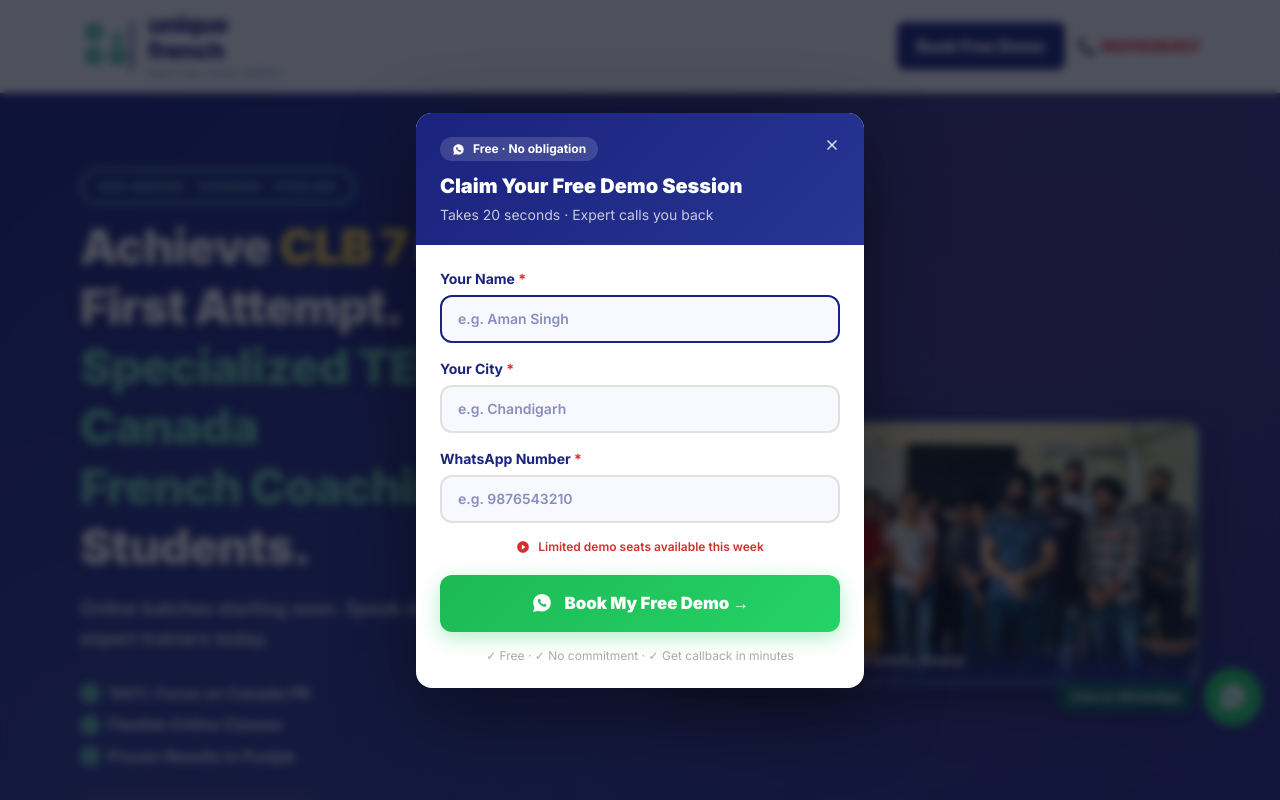
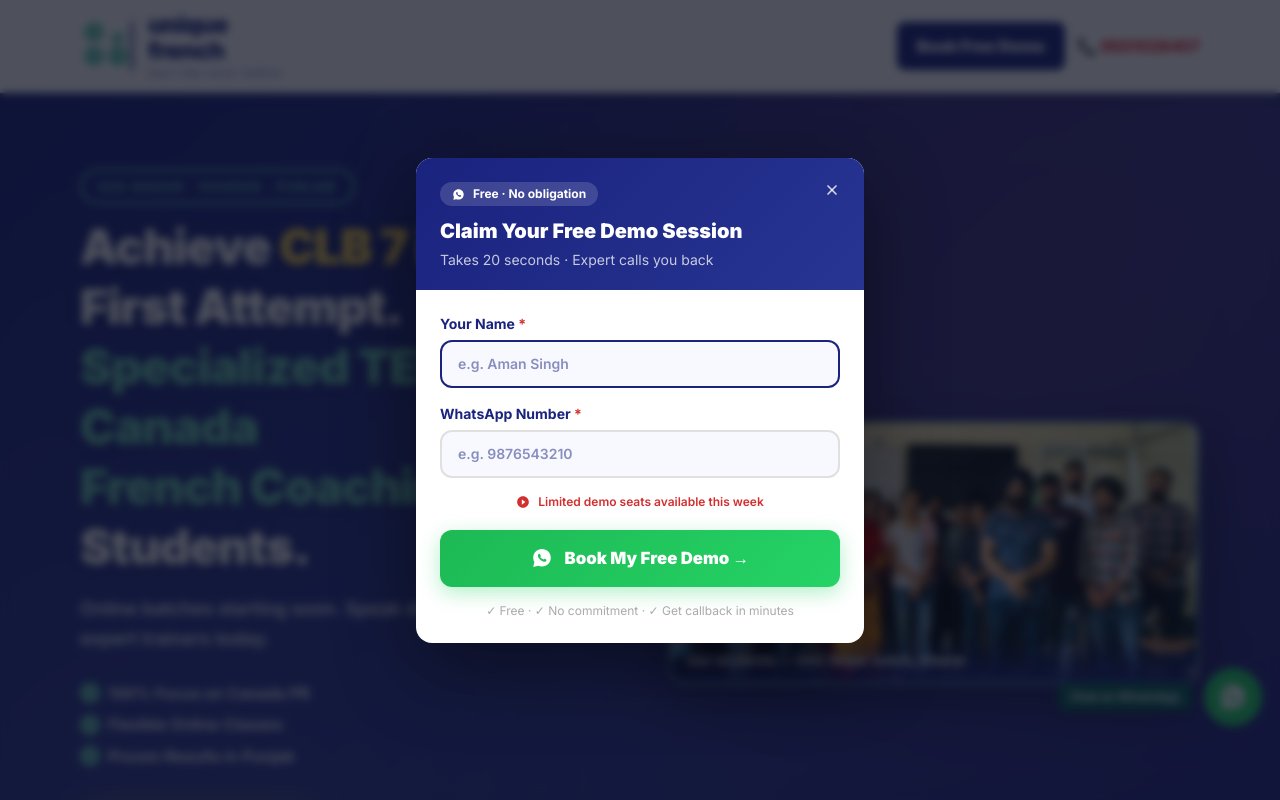
Before and after one commit to infoaikiduniya-ship-it/orchids-project-name-generator, a React (Vite) app: page / in a window 1280 px wide. Both pictures are taken after a click on the link "Unique French Home". Shown: the top 800 px of the page. Built offline with nearby package versions, Linux system fonts and the light colour scheme.

Commit message:
fix: reduce form to 2 fields for higher conversion

```diff
--- a/src/components/DemoPopup.jsx
+++ b/src/components/DemoPopup.jsx
@@ -4,7 +4,6 @@ import { useState, useEffect, useRef } from 'react'
 
 export default function DemoPopup({ isOpen, onClose }) {
   const [name, setName] = useState('')
-  const [city, setCity] = useState('')
   const [phone, setPhone] = useState('')
   const [shake, setShake] = useState(false)
   const nameRef = useRef(null)
@@ -32,7 +31,7 @@ export default function DemoPopup({ isOpen, onClose }) {
 
   function handleSubmit(e) {
     e.preventDefault()
-    if (!name.trim() || !city.trim() || !phone.trim()) {
+    if (!name.trim() || !phone.trim()) {
       setShake(true)
       setTimeout(() => setShake(false), 500)
       return
@@ -45,12 +44,11 @@ export default function DemoPopup({ isOpen, onClose }) {
       event_category: 'Lead Generation',
       event_label: 'Book Demo Submission',
       user_name: name.trim(),
-      user_city: city.trim(),
       user_phone: phone.trim(),
     })
 
     const encodedMsg = encodeURIComponent(
-      `Hi Unique French, I want to book a Free Demo. My Name is ${name.trim()} from ${city.trim()}. My WhatsApp number is ${phone.trim()}. Please share batch details.`
+      `Hi Unique French, I want to book a Free Demo. My Name is ${name.trim()}. My WhatsApp number is ${phone.trim()}. Please share batch details.`
     )
 
     setTimeout(() => {
@@ -59,7 +57,6 @@ export default function DemoPopup({ isOpen, onClose }) {
 
     // Reset & close (kept outside setTimeout as per instructions)
     setName('')
-    setCity('')
     setPhone('')
     onClose()
   }
@@ -156,29 +153,7 @@ export default function DemoPopup({ isOpen, onClose }) {
               />
             </div>
 
-            {/* City */}
-            <div className="flex flex-col gap-1.5">
-              <label htmlFor="demo-city" className="text-sm font-bold" style={{ color: '#1A237E' }}>
-                Your City <span style={{ color: '#D32F2F' }}>*</span>
-              </label>
-              <input
-                id="demo-city"
-                type="text"
-                value={city}
-                onChange={(e) => setCity(e.target.value)}
-                placeholder="e.g. Chandigarh"
-                className="w-full rounded-xl px-4 py-3 text-sm font-semibold outline-none transition-all"
-                style={{
-                  border: '2px solid #E0E0E0',
-                  color: '#1A237E',
-                  backgroundColor: '#F8F9FF',
-                }}
-                onFocus={(e) => (e.target.style.borderColor = '#1A237E')}
-                onBlur={(e) => (e.target.style.borderColor = '#E0E0E0')}
-                autoComplete="address-level2"
-                required
-              />
-            </div>
+
 
             {/* Phone */}
             <div className="flex flex-col gap-1.5">
@@ -207,15 +182,14 @@ export default function DemoPopup({ isOpen, onClose }) {
             </div>
 
             {/* Preview of message */}
-            {(name.trim() || city.trim() || phone.trim()) && (
+            {(name.trim() || phone.trim()) && (
               <div
                 className="rounded-xl px-4 py-3 text-xs font-medium leading-relaxed"
                 style={{ backgroundColor: '#F1F8F4', border: '1.5px solid #C8E6C9', color: '#2E7D32' }}
               >
                 <span className="font-bold">Message preview: </span>
                 "Hi Unique French, I want to book a Free Demo. My Name is{' '}
-                <strong>{name.trim() || '[Name]'}</strong> from{' '}
-                <strong>{city.trim() || '[City]'}</strong>. My WhatsApp number is{' '}
+                <strong>{name.trim() || '[Name]'}</strong>. My WhatsApp number is{' '}
                 <strong>{phone.trim() || '[Phone]'}</strong>. Please share batch details."
               </div>
             )}
```
